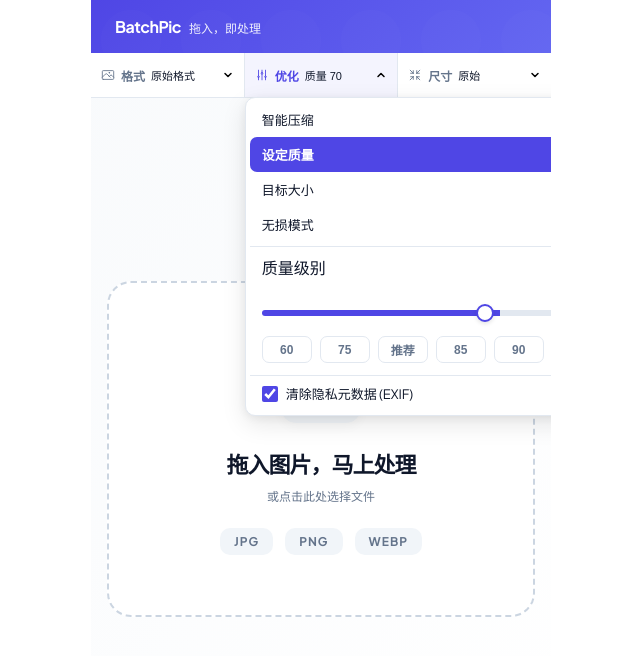
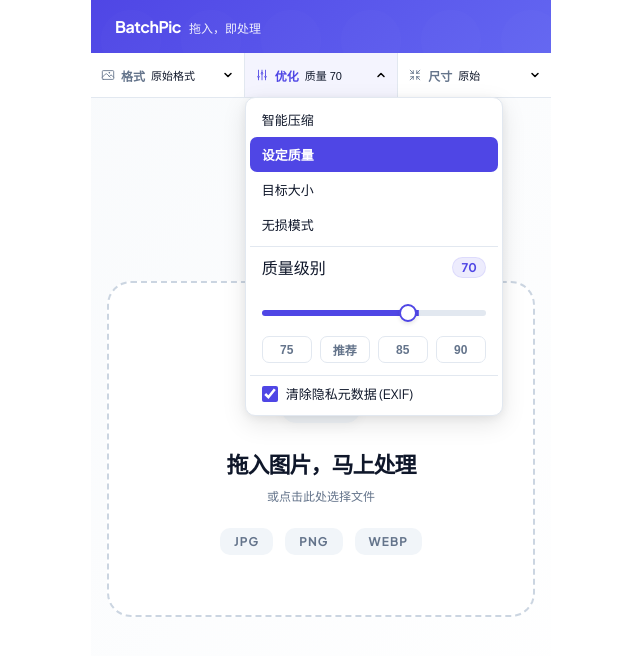
Before and after one commit to maxd010/BatchPic, a React (Vite) app: page / in a window 1280 px wide. Both pictures are taken after a click on the button "展开优化设置". Shown: the top 656 px of the page, without its empty margins (319-959 px from the left). Built offline with nearby package versions, Linux system fonts and the light colour scheme.

Commit message:
修改下拉菜单样式

```diff
--- a/src/renderer/components/ParameterPanel.css
+++ b/src/renderer/components/ParameterPanel.css
@@ -5,6 +5,7 @@
     flex-direction: column;
     background: var(--color-surface);
     border-bottom: 1px solid var(--color-border);
+    position: relative;
 }
 
 .tabs-bar {
@@ -85,8 +86,10 @@
     position: absolute;
     top: 100%;
     left: 0;
-    /* min-width: 160px; */
     width: max-content;
+    right: 0;
+    min-width: 160px;
+    max-width: 300px;
     background: var(--color-surface, #ffffff);
     border: 1px solid var(--color-border);
     border-radius: 10px;
--- a/src/renderer/components/ParameterPanel.tsx
+++ b/src/renderer/components/ParameterPanel.tsx
@@ -283,7 +283,7 @@ export function ParameterPanel({
                     />
                   </div>
                   <div className="button-group">
-                    {([60, 75, 80, 85, 90, 95] as const).map((preset) => (
+                    {([75, 80, 85, 90] as const).map((preset) => (
                       <button
                         key={preset}
                         className={`preset-button ${qualityPreset === preset ? "active" : ""}`}
```
